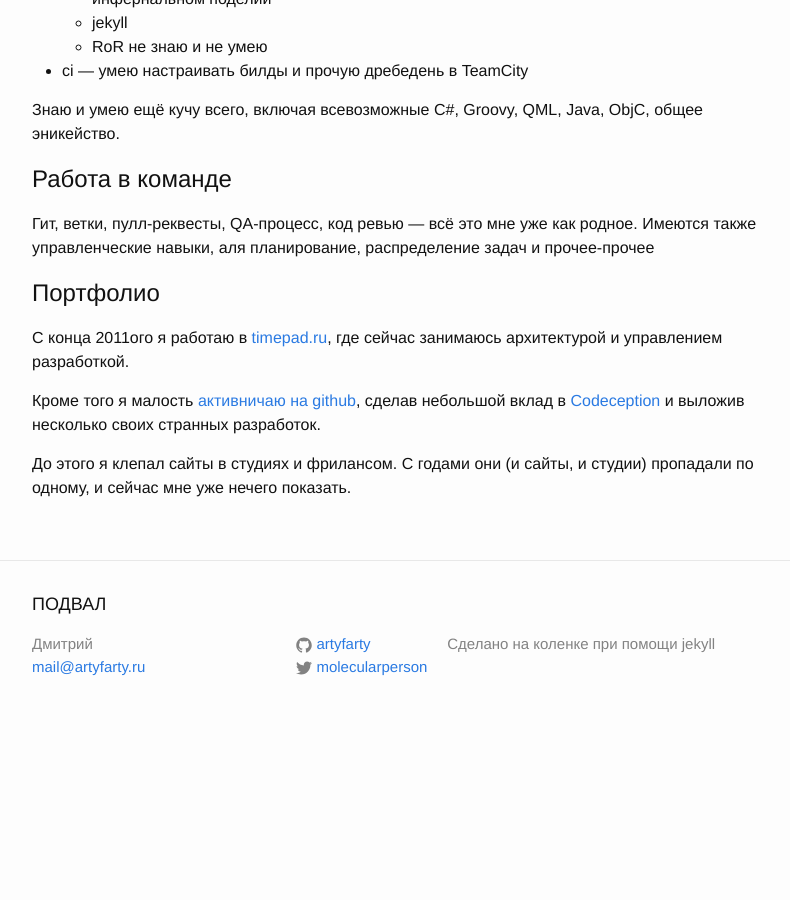
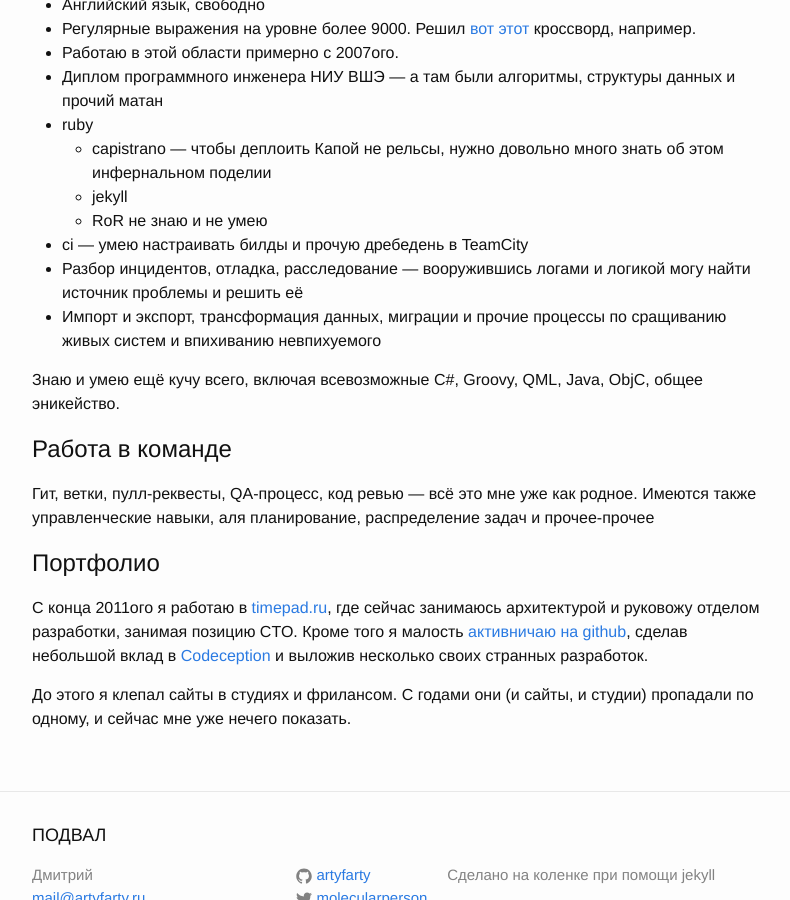
Before and after one commit to artyfarty/artyfartyio.github.io, a Jekyll site: the page built from devel.md, in a window 1280 px wide and 900 px high, scrolled down 1716 px. Shown: the whole window, without its empty margins (238-1028 px from the left). Built offline with Jekyll 4.4.1, drawn with Linux system fonts in a browser that asks for light colours; before the commit the page ends 2454 px from its top, so only the background shows below that; some of the changed text lies outside the part shown.

Commit message:
Update devel.md

```diff
--- a/devel.md
+++ b/devel.md
@@ -4,6 +4,10 @@ title: Разработка
 permalink: /devel/
 weight: 20
 ---
+
+Я — инженер по призванию и образованию. Могу строить сложные воздушные замки в голове. Могу очень быстро отлаживать, сужая область поиска для определения проблемы. Не привязываюсь к своему коду, стараюсь не иметь резких взглядов за или против каких-то технологий и подходов.
+
+Могу делать сам, а могу создать отдел тех кто будет всё делать — поставить процесс разработки и тестирования ПО.
 
 # Что умею
 
@@ -59,6 +63,8 @@ weight: 20
   * jekyll
   * RoR не знаю и не умею
 * ci — умею настраивать билды и прочую дребедень в TeamCity
+* Разбор инцидентов, отладка, расследование — вооружившись логами и логикой могу найти источник проблемы и решить её
+* Импорт и экспорт, трансформация данных, миграции и прочие процессы по сращиванию живых систем и впихиванию невпихуемого
 
 Знаю и умею ещё кучу всего, включая всевозможные C#, Groovy, QML, Java, ObjC, общее эникейство.
 
@@ -67,8 +73,7 @@ weight: 20
 
 # Портфолио
 
-C конца 2011ого я работаю в [timepad.ru](https://timepad.ru/), где сейчас занимаюсь архитектурой и управлением разработкой.
-
+C конца 2011ого я работаю в [timepad.ru](https://timepad.ru/), где сейчас занимаюсь архитектурой и руковожу отделом разработки, занимая позицию CTO.
 Кроме того я малость [активничаю на github](/projects/), сделав небольшой вклад в [Codeception](http://codeception.com/) и выложив несколько своих странных разработок.
 
 До этого я клепал сайты в студиях и фрилансом. С годами они (и сайты, и студии) пропадали по одному, и сейчас мне уже нечего показать.
```
